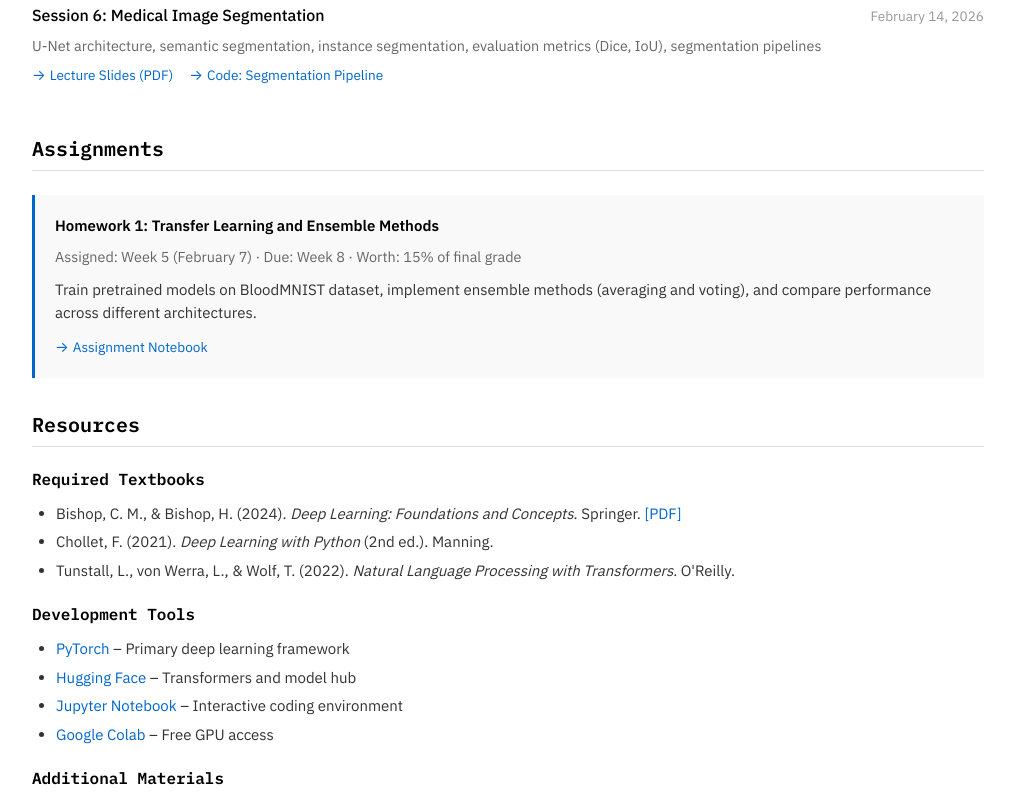
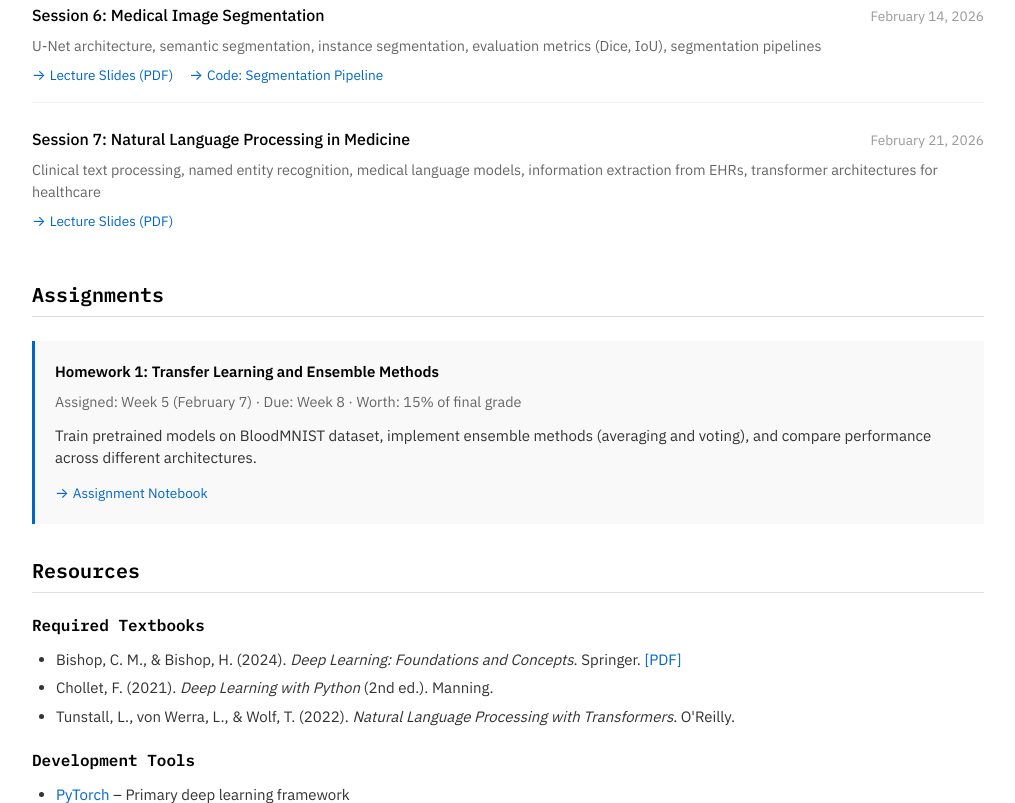
Before and after one commit to matt-ebrahim/CSYE7374-spring26, a plain HTML site: page index.html in a window 1280 px wide. Shown: the part 1355-2158 px from the top of the page, without its empty margins (132-1147 px from the left). Drawn offline with Linux system fonts and the light colour scheme.

Commit message:
Add Session 7: Natural Language Processing in Medicine

```diff
--- a/index.html
+++ b/index.html
@@ -399,6 +399,19 @@
                     </div>
                 </div>
 
+                <div class="session">
+                    <div class="session-header">
+                        <span class="session-title">Session 7: Natural Language Processing in Medicine</span>
+                        <span class="session-date">February 21, 2026</span>
+                    </div>
+                    <div class="session-topics">
+                        Clinical text processing, named entity recognition, medical language models, information extraction from EHRs, transformer architectures for healthcare
+                    </div>
+                    <div class="session-materials">
+                        <a href="07-260221/07-260221.pdf" class="material-link" target="_blank">Lecture Slides (PDF)</a>
+                    </div>
+                </div>
+
 
             </section>
 
```
